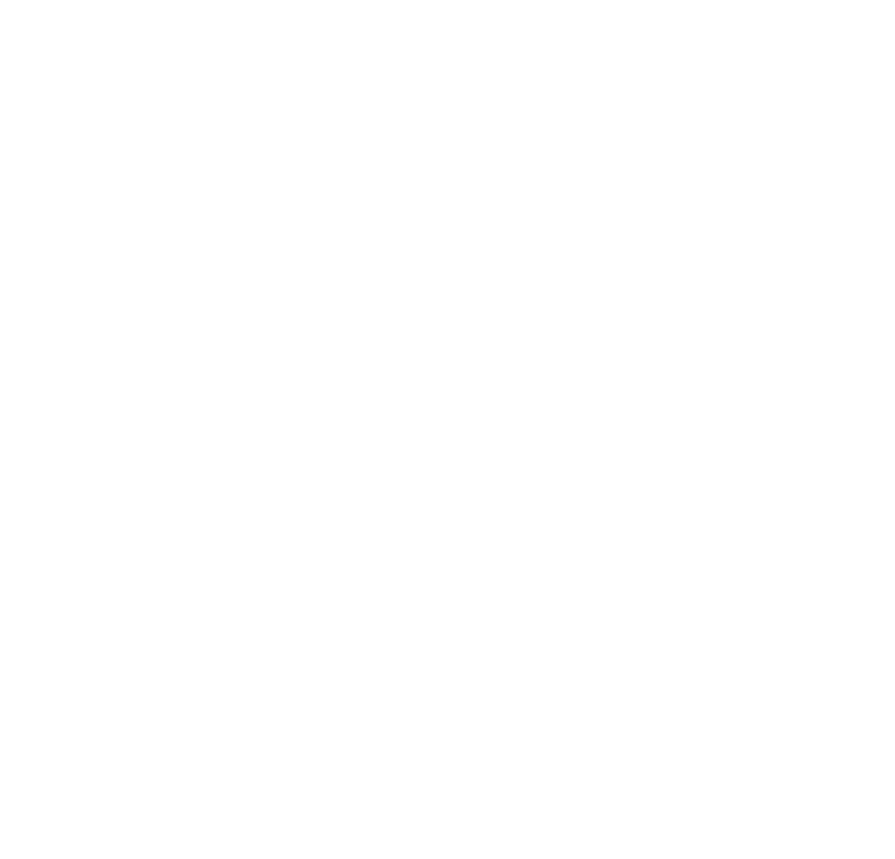
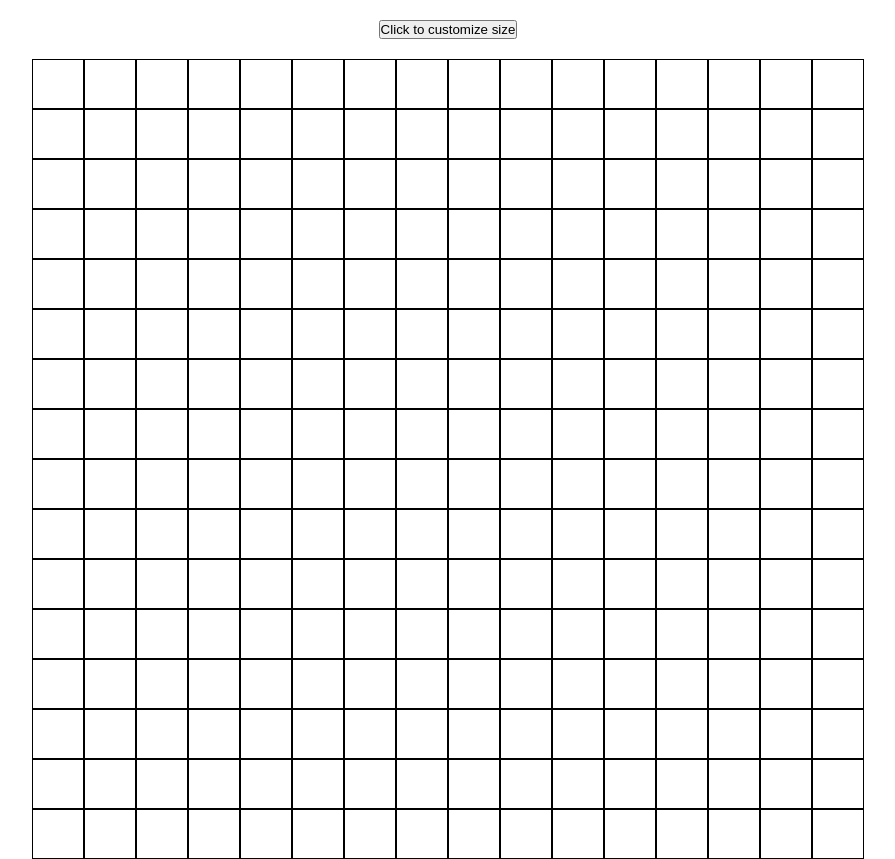
Before and after one commit to govea16/TOD-etchasketch, a plain HTML site: page index.html in a window 1280 px wide. Shown: the whole page, without its empty margins (192-1087 px from the left). Before the commit the page ends 800 px from the top, so only its background shows below. Drawn offline with Linux system fonts and the light colour scheme.

Commit message:
finished Odin Project requirements
Working on completing the extra credit parts.

```diff
--- a/etchasketch.js
+++ b/etchasketch.js
@@ -0,0 +1,49 @@
+const mainContent = document.querySelector('.main-content');
+mainContent.style.display = 'flex';
+mainContent.style.flexDirection = 'column';
+mainContent.style.alignItems = 'center';
+
+
+const numberOfSquares = document.createElement('button');
+const btnDiv = document.querySelector('.grid-button');
+btnDiv.appendChild(numberOfSquares);
+
+numberOfSquares.textContent = 'Click to customize size'
+let numOfSquares = 16;
+numberOfSquares.addEventListener("click", () => {
+    let numOfSquares = prompt("Please enter a number to 100 max to customize how many squares for one side of the grid:");
+    if (numOfSquares > 100) {
+        return;
+    }
+    gridCreate(numOfSquares);
+});
+
+function increaseOpacity () {
+
+}
+
+
+function gridCreate (gridSize) {
+    mainContent.innerHTML = "";
+    for (let i = 1; i <= gridSize; i++) {
+        const gameRow = document.createElement('div');
+        gameRow.style.display = 'flex';
+        gameRow.style.flexDirection = 'row';
+        gameRow.style.height = `${800/gridSize}px`;
+        mainContent.appendChild(gameRow);
+        for (let j = 1; j <= gridSize; j++) {
+            const gameSquare = document.createElement('div')
+            gameSquare.addEventListener('mouseenter', () => {
+                gameSquare.style.backgroundColor = 'black';
+            });
+            gameSquare.style.width = `${800/gridSize}px`;
+            gameSquare.style.border = '.5px solid #000000';
+            gameSquare.style.flex = "50 50 50";
+            gameRow.appendChild(gameSquare);
+
+        }
+    }
+
+}
+
+gridCreate(numOfSquares);
--- a/index.html
+++ b/index.html
@@ -7,7 +7,9 @@
     <title>TOD | Etch-a-sketch</title>
 </head>
 <body>
-    <div class="main-content"></div>
+    <div class="grid-button"></div>
+    <div class="main-content">
+    </div>
     <script src="./etchasketch.js"></script>
 </body>
 </html>
--- a/style.css
+++ b/style.css
@@ -0,0 +1,11 @@
+* {
+    margin: 0;
+    padding: 0;
+}
+
+.grid-button {
+    display: flex;
+    align-content: center;
+    justify-content: center;
+    margin: 20px;
+}
```
